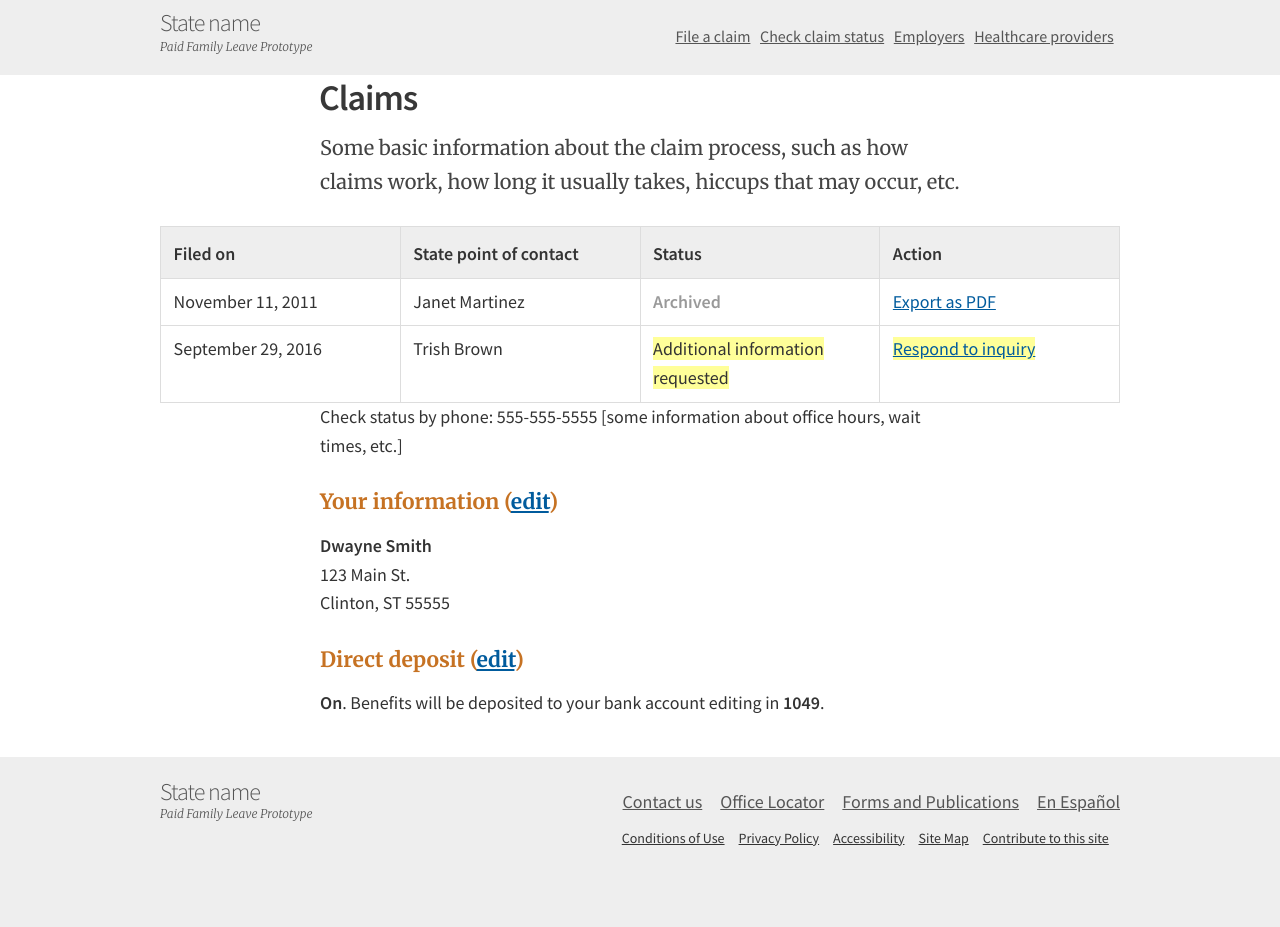
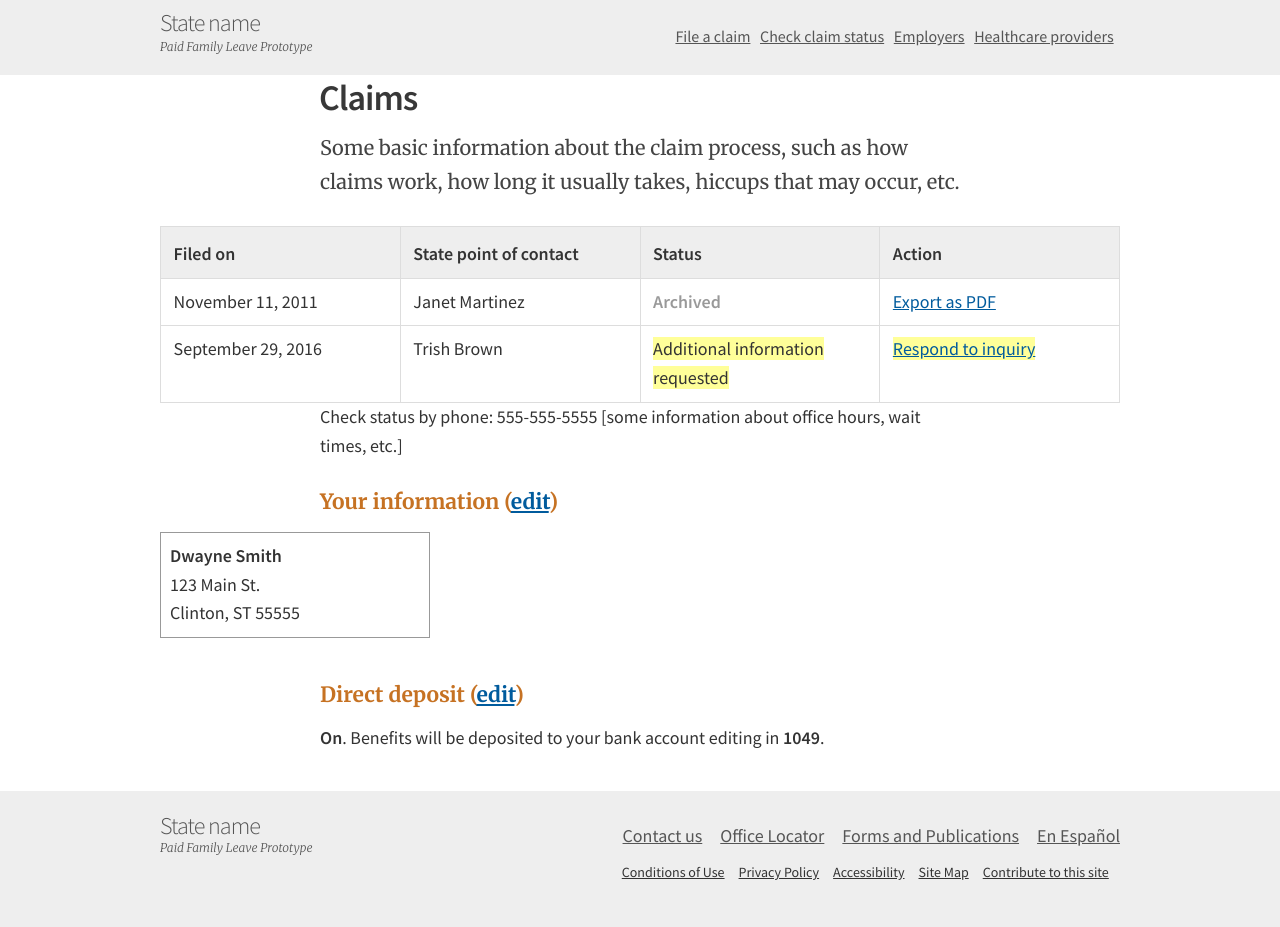
Before and after one commit to 18F/Paid-Leave-Prototype, a Jekyll site: the page built from _pages/claims/your.html, in a window 1280 px wide. Built offline with Jekyll 4.4.1, drawn with Linux system fonts in a browser that asks for light colours; nearby versions of some CDN libraries; library files that are not in the unit come from our copies; before the commit the page ends 900 px from its top, so only the background shows below that.

Commit message:
Put address info in a box

```diff
--- a/_pages/claims/your.html
+++ b/_pages/claims/your.html
@@ -40,7 +40,7 @@ excerpt: none
         <p>Check status by phone: 555-555-5555 [some information about office hours, wait times, etc.]</p>
 
         <h2>Your information (<a href="#">edit</a>)</h2>
-        <p><strong>Dwayne Smith</strong><br>
+        <p class="your-info"><strong>Dwayne Smith</strong><br>
         123 Main St.<br>
         Clinton, ST 55555
         </p>
--- a/stylesheets/screen.css
+++ b/stylesheets/screen.css
@@ -1687,4 +1687,12 @@ fieldset.fieldset-mailing-address div.field.field-state.field-select::after{
 
 /* @end */
 
-/* @end */
+body.layout-claim-list p.your-info
+{
+	display: inline-block;
+	border: 1px solid #999;
+	padding: .5em;
+	width: 15em;
+}
+
+/* @end */
```
